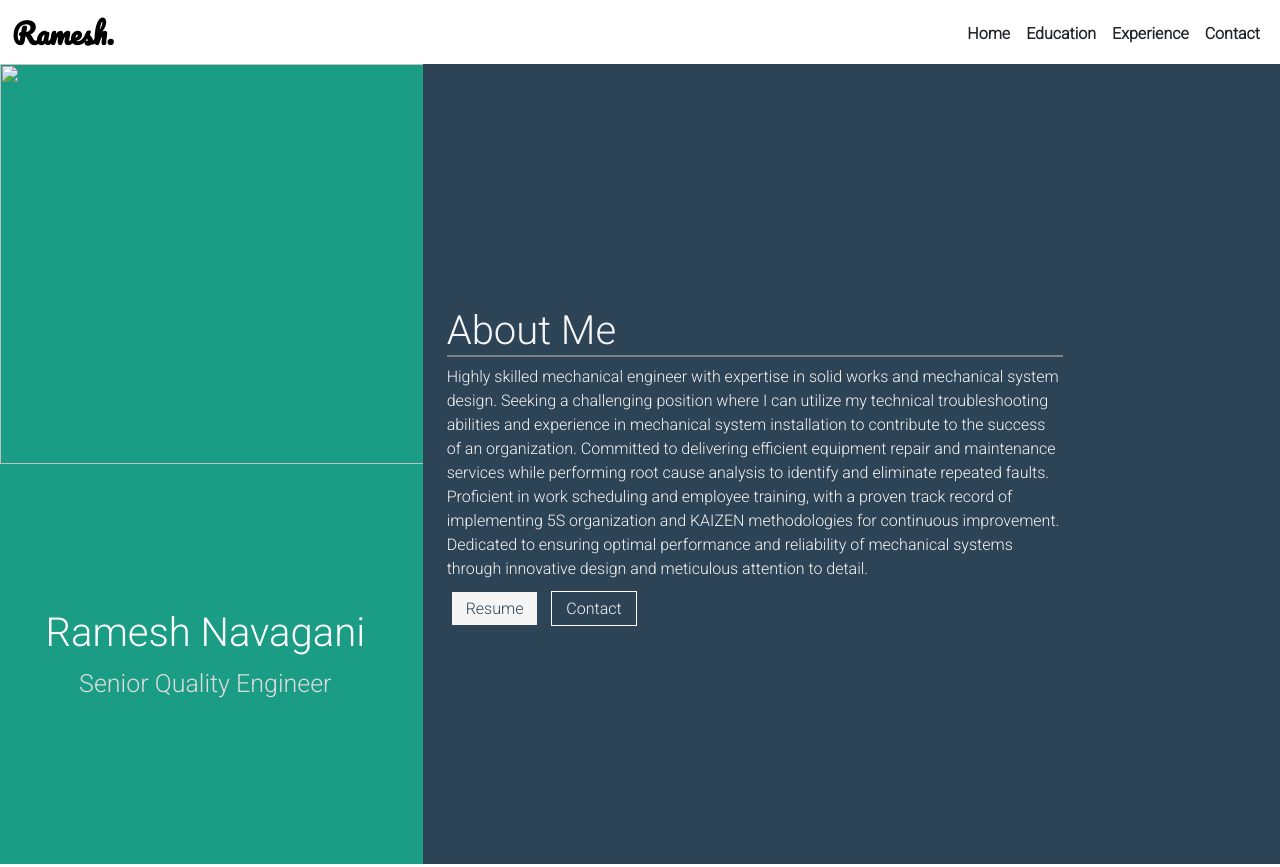
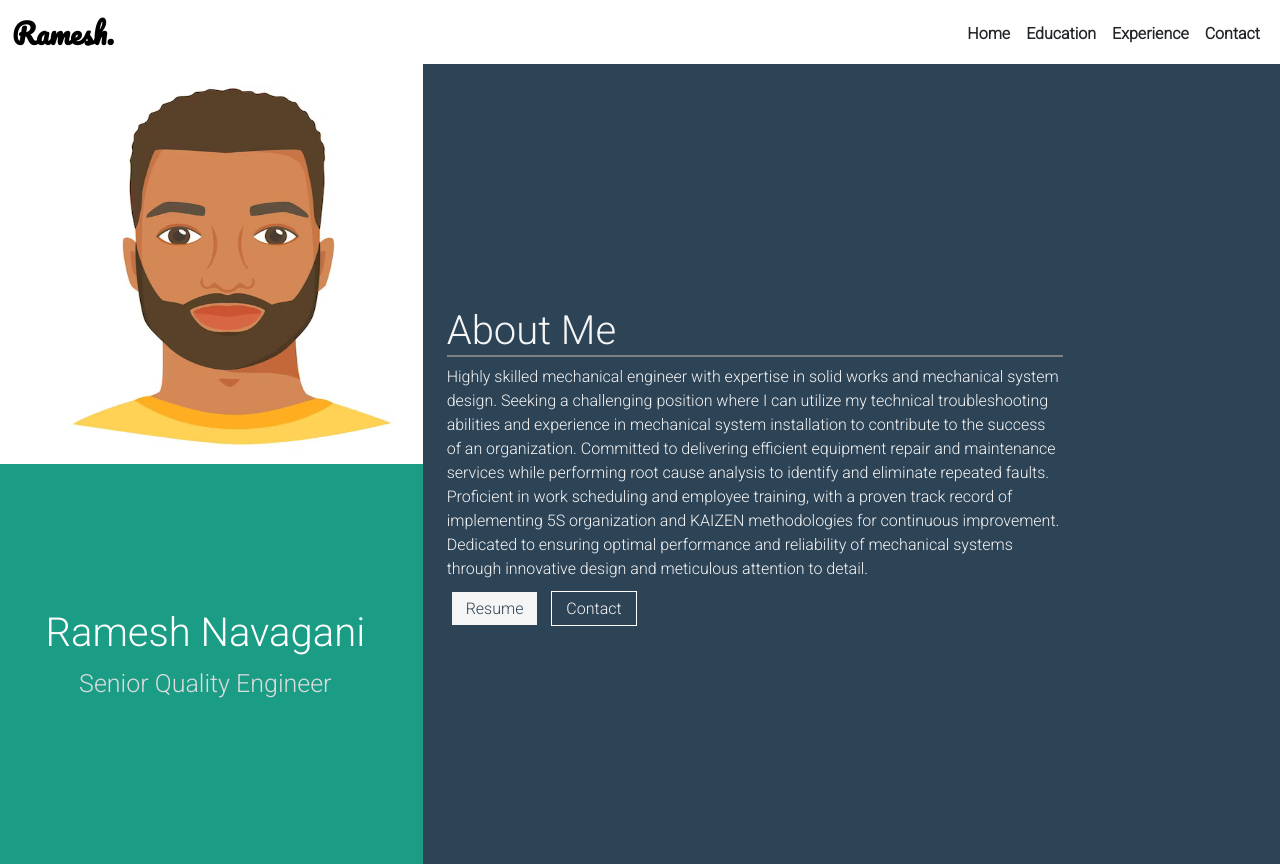
Before and after one commit to Santhoshrathnala/first_project, a plain HTML site: page index.html in a window 1280 px wide. Shown: the top 867 px of the page. Drawn offline with nearby package versions, Linux system fonts and the light colour scheme; files whose address does not match are found by name.

Commit message:
Update index.html

```diff
--- a/index.html
+++ b/index.html
@@ -39,7 +39,7 @@
           <div class="col-lg-4 col-md-12">
             <div class="row d-flex flex-column justify-content-center">
               <div class="col-12 box first-box">
-                <img src="/images/profile.jpg" alt="" class="profile">
+                <img src="profile.jpg" alt="" class="profile">
               </div>
               <div class="col-12 box text-center d-flex flex-column justify-content-center">
                 <h1 class="name">Ramesh Navagani</h1>
```
